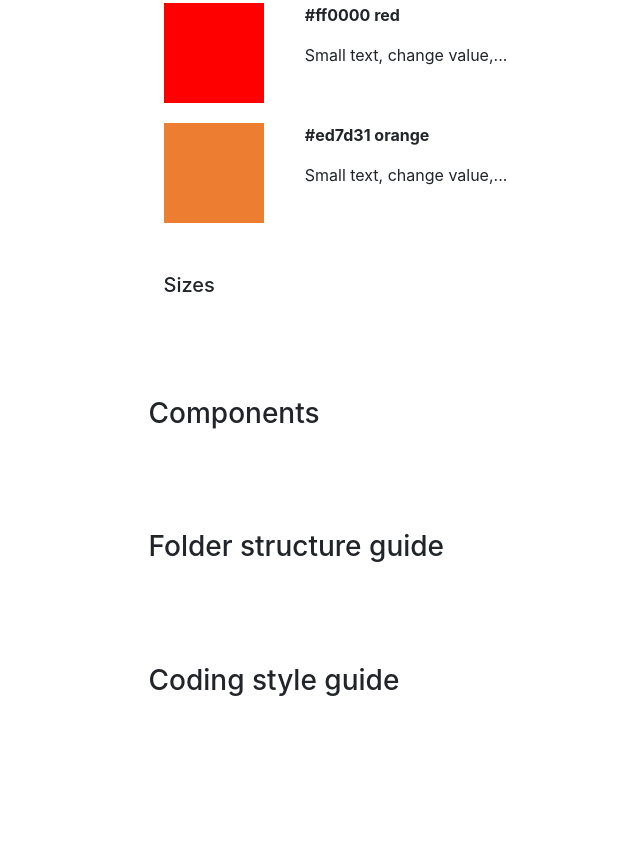
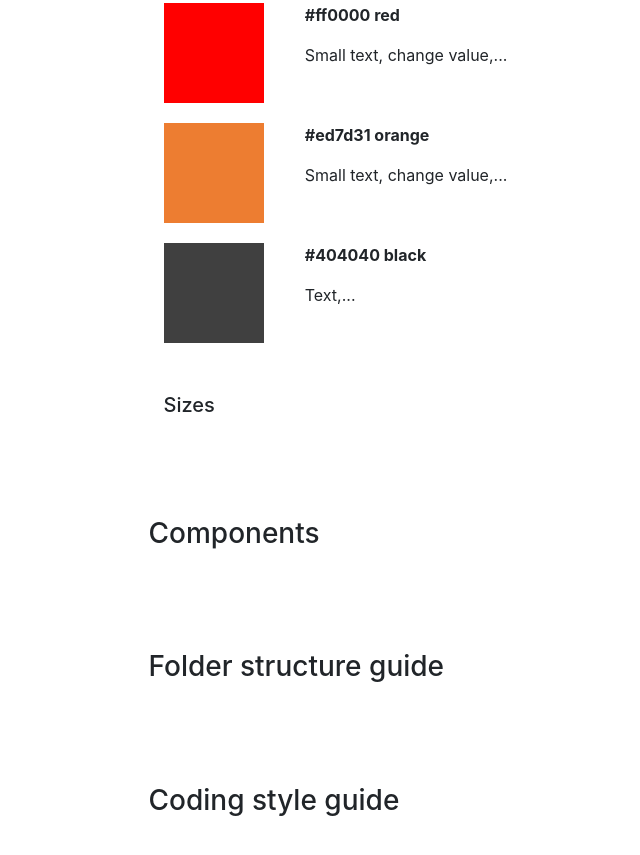
Before and after one commit to Sotatek-NhuanHoang/wallet, a website: page styleGuide/index.html in a window 1280 px wide. Shown: the part 721-1576 px from the top of the page, without its empty margins (219-859 px from the left). Drawn offline with Linux system fonts and the light colour scheme.

Commit message:
Add black color to Styles guide - Colors

```diff
--- a/styleGuide/index.html
+++ b/styleGuide/index.html
@@ -138,6 +138,16 @@
                             <p>Small text, change value,... </p>
                         </div>
                     </div>
+
+                    <div class="row">
+                        <div class="col-md-2">
+                            <div style="width: 100px; height: 100px; background-color: #404040"></div>
+                        </div>
+                        <div class="col-md-10">
+                            <p class="txt-bold">#404040 black</p>
+                            <p>Text,... </p>
+                        </div>
+                    </div>
                 </section>
 
                 <section id="Sizes" class="container">
```
